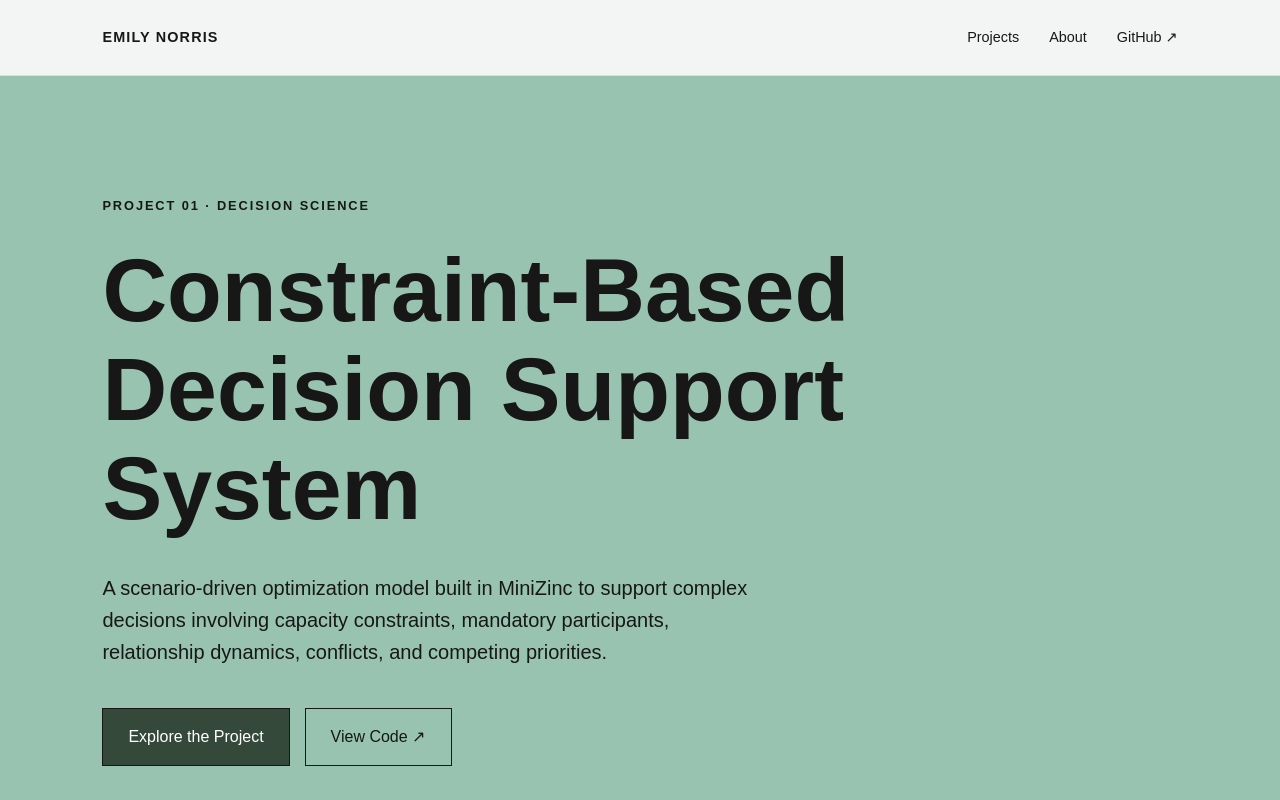
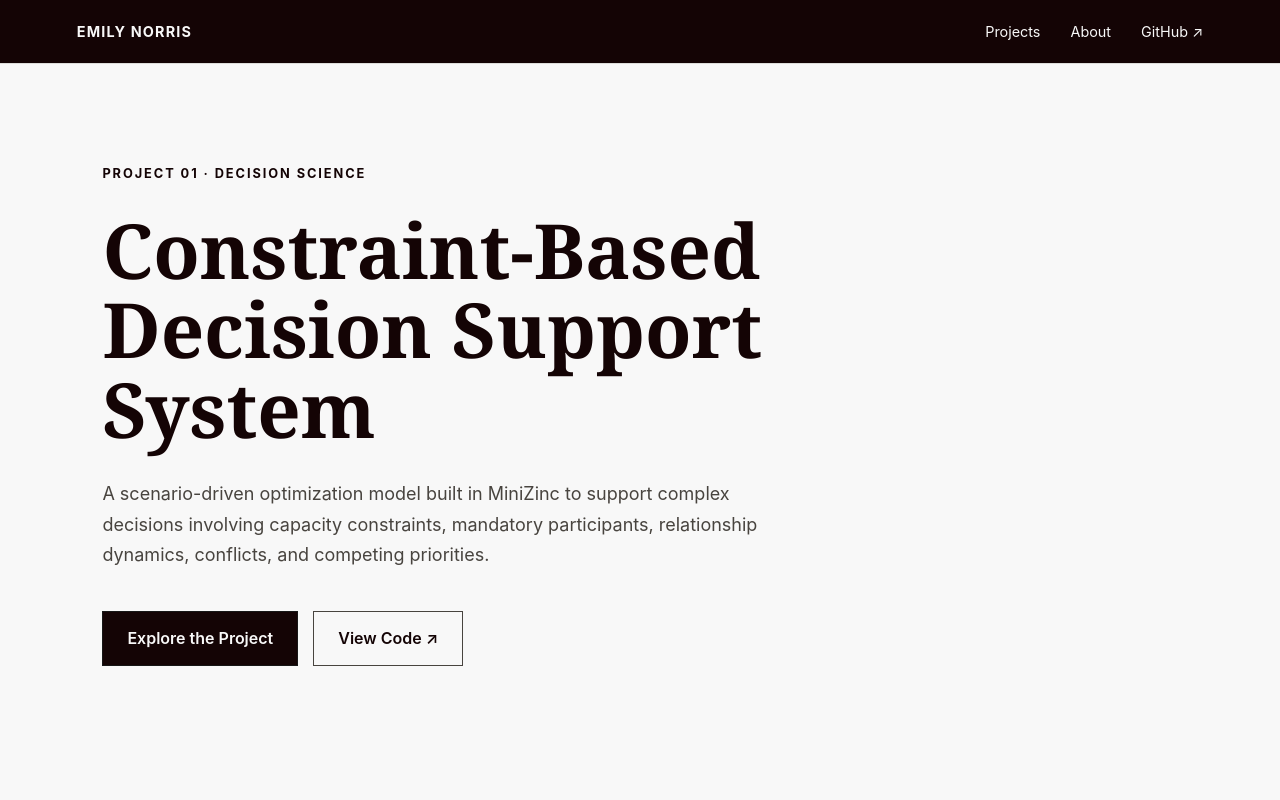
Before and after one commit to emilynorris2025/emilynorris2025.github.io, a plain HTML site: page projects/decision-support-systems.html in a window 1280 px wide. Shown: the top 800 px of the page. Drawn offline with Linux system fonts and the light colour scheme.

Commit message:
Update style.css

```diff
--- a/CSS/style.css
+++ b/CSS/style.css
@@ -13,12 +13,60 @@ html {
 }
 
 body {
-    font-family: Arial, Helvetica, sans-serif;
-    background: #99C3B1;
-    color: #171717;
+    margin: 0;
+
+    background: var(--background);
+    color: var(--text-primary);
+
+    font-family: "Inter", Arial, sans-serif;
+
     line-height: 1.6;
 }
 
+:root {
+    /* =========================
+       COLOR PALETTE
+       ========================= */
+
+    --white: #F8F8F8;
+    --light-gray: rgb(221, 221, 218);
+    --muted-gray: #B8B5B8;
+
+    --burgundy: #140405;
+
+    --deep-green: #26392D;
+    --green: #344939;
+
+    --mint: #99C3B1;
+    --ice: #EDF6F8;
+
+    --charcoal: #48443F;
+
+    --rust: #A5562A;
+    --gold: #B98122;
+
+    /* =========================
+       TEXT
+       ========================= */
+
+    --text-primary: #140405;
+    --text-secondary: #48443F;
+    --text-light: #F8F8F8;
+
+    /* =========================
+       BACKGROUNDS
+       ========================= */
+
+    --background: #F8F8F8;
+    --surface: #FFFFFF;
+    --surface-muted: rgb(221, 221, 218);
+
+    /* =========================
+       BORDERS
+       ========================= */
+
+    --border: #B8B5B8;
+}
 
 /* =========================================
    GENERAL
@@ -36,7 +84,12 @@ a {
 h1,
 h2,
 h3 {
-    line-height: 1.1;
+    font-family: "Playfair Display", Georgia, serif;
+    color: var(--burgundy);
+}
+
+body {
+    font-family: "Inter", Arial, sans-serif;
 }
 
 h1 {
@@ -74,12 +127,23 @@ header {
 }
 
 nav {
-    min-height: 75px;
-    padding: 0 8%;
+    background: var(--burgundy);
+    color: var(--white);
 
     display: flex;
+    justify-content: space-between;
     align-items: center;
-    justify-content: space-between;
+
+    padding: 20px 6%;
+}
+
+nav a {
+    color: var(--white);
+    text-decoration: none;
+}
+
+nav a:hover {
+    color: var(--mint);
 }
 
 .logo {
@@ -108,18 +172,29 @@ nav {
 ========================================= */
 
 #hero {
-    min-height: 90vh;
+    background: var(--white);
 
-    display: flex;
-    flex-direction: column;
-    justify-content: center;
+    padding: 100px 8% 90px;
+
+    position: relative;
+}
+
+#hero h1 {
+    max-width: 850px;
+
+    font-size: clamp(48px, 6vw, 76px);
+    line-height: 1.05;
+
+    margin-bottom: 30px;
 }
 
 .hero-description {
-    max-width: 650px;
-    font-size: 1.25rem;
-    color: #171717;
-    margin-top: 35px;
+    max-width: 700px;
+
+    font-size: 18px;
+    color: var(--text-secondary);
+
+    line-height: 1.7;
 }
 
 .hero-buttons {
@@ -135,16 +210,40 @@ nav {
 }
 
 .button.primary {
-    background: #344939;
-    color: white;
+    background: var(--burgundy);
+    color: var(--white);
+
+    padding: 14px 24px;
+
+    text-decoration: none;
+
+    font-weight: 600;
+
+    transition: 0.2s ease;
+}
+
+.button.primary:hover {
+    background: var(--deep-green);
 }
 
 .button.secondary {
     background: transparent;
+
+    color: var(--burgundy);
+
+    border: 1px solid var(--charcoal);
+
+    padding: 14px 24px;
+
+    text-decoration: none;
+
+    font-weight: 600;
 }
 
-.button:hover {
-    transform: translateY(-2px);
+.button.secondary:hover {
+    background: var(--ice);
+
+    border-color: var(--deep-green);
 }
 
 
@@ -253,18 +352,38 @@ nav {
 
 .skills-grid {
     display: grid;
-    grid-template-columns: repeat(2, 1fr);
-    gap: 0;
+
+    grid-template-columns: repeat(4, 1fr);
+
+    background: var(--deep-green);
+
+    color: var(--white);
 }
 
 .skill-group {
-    border-top: 1px solid #ccc;
-    padding: 35px 20px 35px 0;
+    padding: 30px;
+
+    border-right: 1px solid rgba(248, 248, 248, 0.25);
+
+    text-align: center;
+}
+
+.skill-group h3 {
+    color: var(--white);
+
+    font-family: "Inter", sans-serif;
+
+    font-size: 42px;
+
+    margin: 0;
 }
 
 .skill-group p {
-    color: #666;
-    margin-top: 10px;
+    margin: 5px 0 0;
+
+    color: var(--mint);
+
+    font-size: 13px;
 }
 
 
@@ -305,9 +424,13 @@ nav {
 }
 
 #contact > p:not(.eyebrow) {
-    max-width: 600px;
-    font-size: 1.2rem;
-    color: #666;
+    color: var(--rust);
+
+    font-size: 13px;
+    font-weight: 700;
+
+    letter-spacing: 1.8px;
+    text-transform: uppercase;
 }
 
 .contact-links {
@@ -326,15 +449,11 @@ nav {
 ========================================= */
 
 footer {
+    background: var(--charcoal);
+
+    color: var(--white);
+
     padding: 30px 8%;
-
-    display: flex;
-    justify-content: space-between;
-
-    border-top: 1px solid #ccc;
-
-    font-size: 0.8rem;
-    color: #666;
 }
 
 
```
